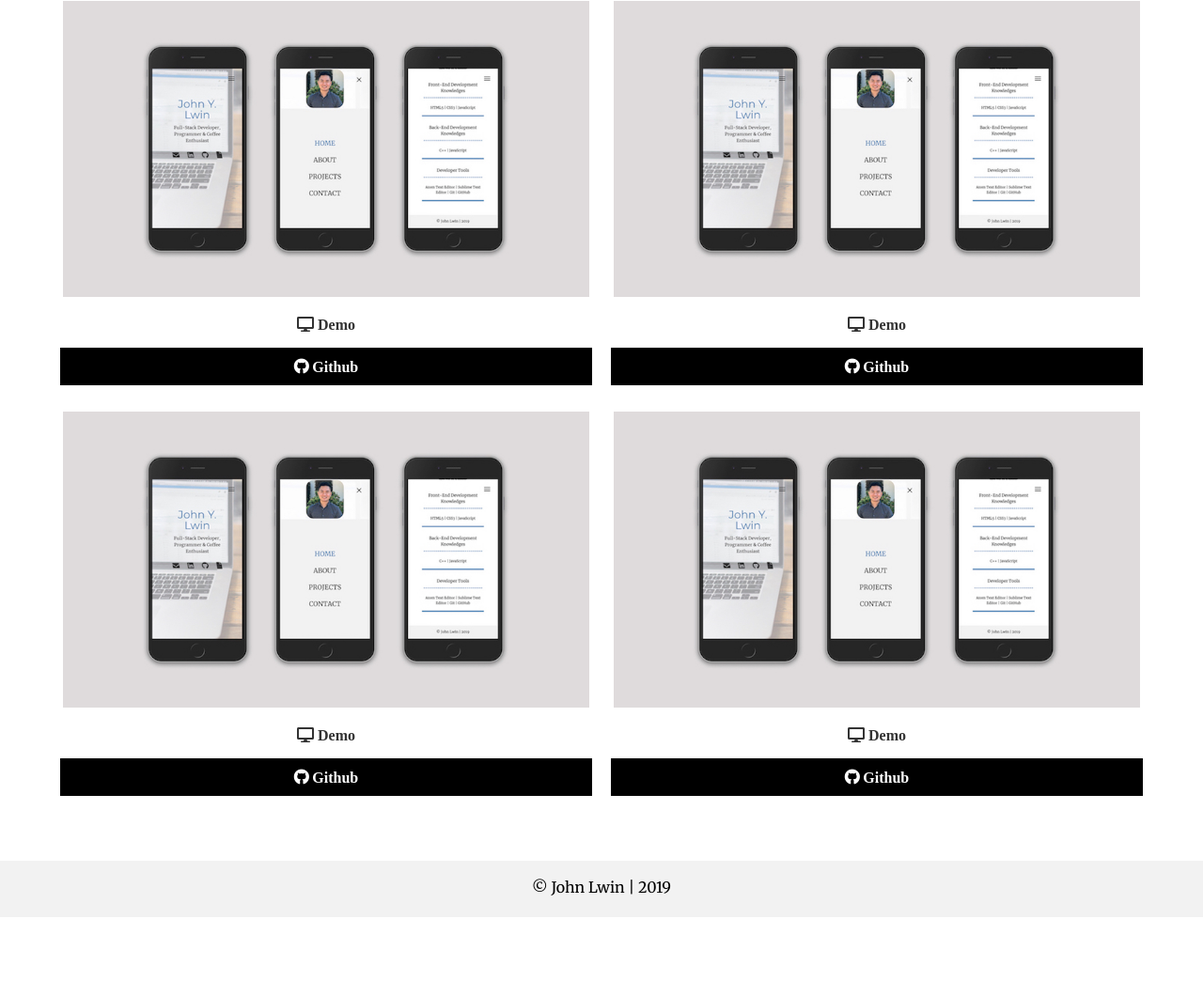
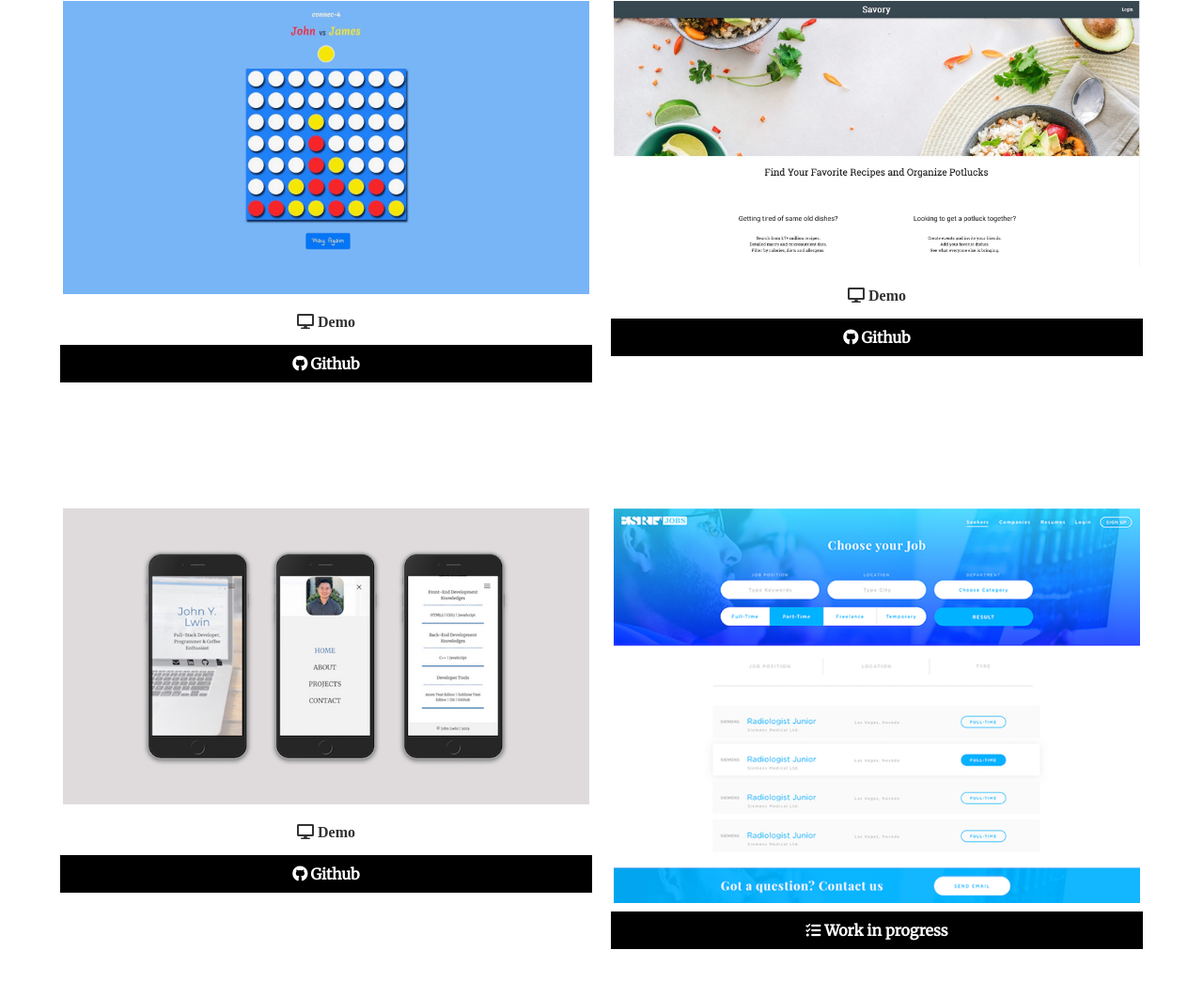
Before and after one commit to aBurmeseDev/Portfolio_Website, a website: page main/work.html in a window 1280 px wide. Shown: the part 383-1444 px from the top of the page at 94% size. Before the commit the page ends 1359 px from the top, so only its background shows below. Drawn offline with Linux system fonts and the light colour scheme.

Commit message:
add projects

```diff
--- a/main/css/main.css
+++ b/main/css/main.css
@@ -316,6 +316,7 @@ main#home h1 {
   border-color: #437eb4;
   transition: all 0.75s ease-out;
 }
+
 .contact_background {
   background-size: auto;
   background-position: center;
@@ -515,9 +516,12 @@ main .sm-heading {
   .projects {
     grid-template-columns: repeat(2, 1fr);
   }
+  .item {
+    height: 65vh;
+  }
 }
 
-@media screen and (min-width: 769px) and (max-width: 1440px) {
+@media screen and (min-width: 769px) and (max-width: 1170px) {
   .hire-btn a {
     padding: 0.5rem;
     opacity: 9;
--- a/main/work.html
+++ b/main/work.html
@@ -77,8 +77,50 @@
       <div class="projects">
         <div class="item">
           <a href="#">
+            <img src="./img/project/project_connect4.jpeg" alt="Project" />
+          </a>
+          <a
+            href="https://aburmesedev.github.io/connec-4/"
+            class="btn-light"
+            target="_blank"
+          >
+            <i class="fas fa-desktop"> Demo</i>
+          </a>
+          <a
+            href="https://github.com/aBurmeseDev/connec-4"
+            class="btn-dark"
+            target="_blank"
+          >
+            <i class="fab fa-github"> </i>
+            Github
+          </a>
+        </div>
+        <div class="item">
+          <a href="#">
+            <img src="./img/project/project_savory.jpeg" alt="Project" />
+          </a>
+          <a
+            href="http://savory-jdj.herokuapp.com/start"
+            class="btn-light"
+            target="_blank"
+          >
+            <i class="fas fa-desktop"> Demo</i>
+          </a>
+          <a
+            href="https://github.com/aBurmeseDev/savory"
+            class="btn-dark"
+            target="_blank"
+          >
+            <i class="fab fa-github"></i>
+            Github
+          </a>
+        </div>
+
+        <div class="item">
+          <a href="#">
             <img src="./img/project/project_portfolio.jpg" alt="Project" />
           </a>
+
           <a href="https://www.johnlwin.info" class="btn-light" target="_blank">
             <i class="fas fa-desktop"> Demo</i>
           </a>
@@ -87,52 +129,18 @@
             class="btn-dark"
             target="_blank"
           >
-            <i class="fab fa-github"> Github</i>
+            <i class="fab fa-github"></i>
+            Github
           </a>
         </div>
         <div class="item">
           <a href="#">
-            <img src="./img/project/project_portfolio.jpg" alt="Project" />
+            <img src="./img/project/project_hireland.png" alt="Project" />
           </a>
-          <a href="https://www.johnlwin.info" class="btn-light" target="_blank">
-            <i class="fas fa-desktop"> Demo</i>
-          </a>
-          <a
-            href="https://github.com/aBurmeseDev"
-            class="btn-dark"
-            target="_blank"
-          >
-            <i class="fab fa-github"> Github</i>
-          </a>
-        </div>
-        <div class="item">
-          <a href="#">
-            <img src="./img/project/project_portfolio.jpg" alt="Project" />
-          </a>
-          <a href="https://www.johnlwin.info" class="btn-light" target="_blank">
-            <i class="fas fa-desktop"> Demo</i>
-          </a>
-          <a
-            href="https://github.com/aBurmeseDev"
-            class="btn-dark"
-            target="_blank"
-          >
-            <i class="fab fa-github"> Github</i>
-          </a>
-        </div>
-        <div class="item">
-          <a href="#">
-            <img src="./img/project/project_portfolio.jpg" alt="Project" />
-          </a>
-          <a href="https://www.johnlwin.info" class="btn-light" target="_blank">
-            <i class="fas fa-desktop"> Demo</i>
-          </a>
-          <a
-            href="https://github.com/aBurmeseDev"
-            class="btn-dark"
-            target="_blank"
-          >
-            <i class="fab fa-github"> Github</i>
+
+          <a href="" class="btn-dark">
+            <i class="fas fa-tasks"></i>
+            Work in progress
           </a>
         </div>
       </div>
```
Also changed, not shown: main/img/project/project_connect4.jpeg (added), main/img/project/project_hireland.png (added), main/img/project/project_savory.jpeg (added).
